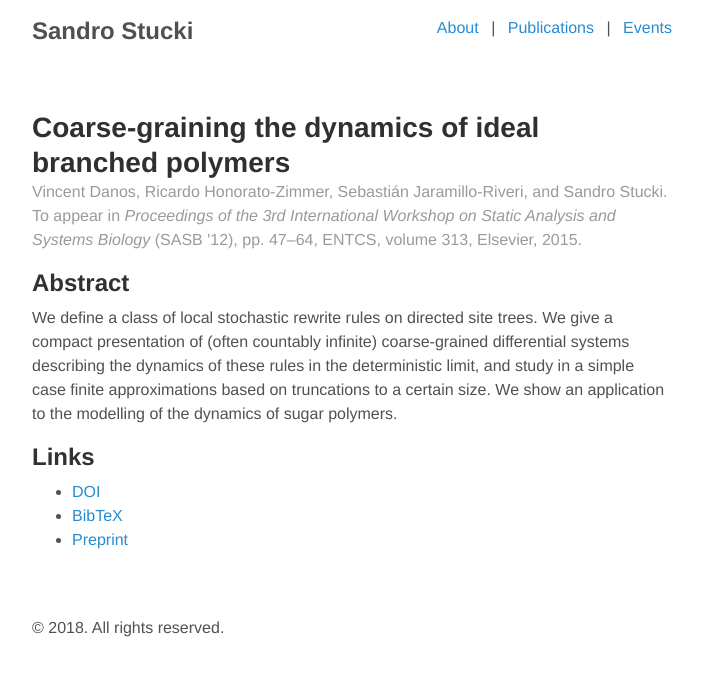
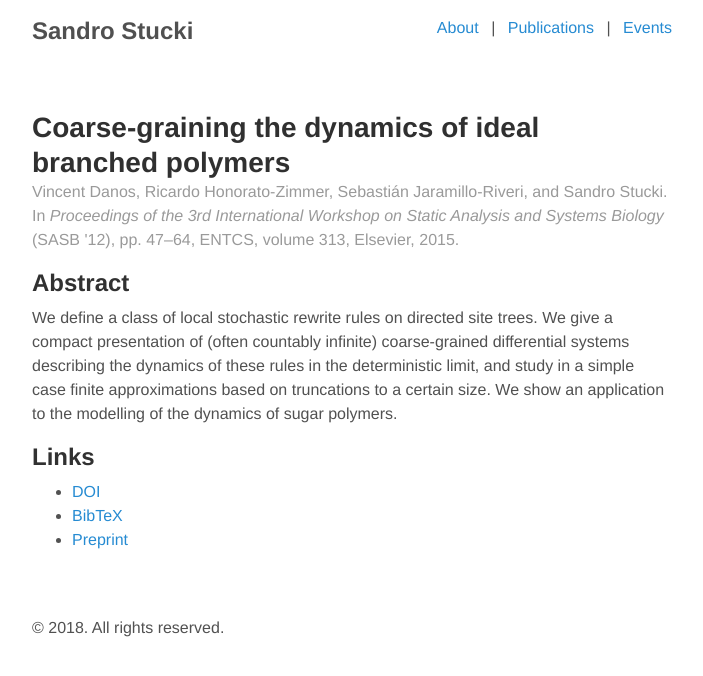
Before and after one commit to sstucki/sstucki.github.io, a Jekyll site: the page built from pubs/_posts/2012-09-10-DanosHJS12sasb-cdibp.md, in a window 1280 px wide. Shown: the top 676 px of the page, without its empty margins (288-991 px from the left). Built offline with Jekyll 4.4.1, drawn with Linux system fonts in a browser that asks for light colours.

Commit message:
Small fixes in publications.

```diff
--- a/pubs/_posts/2012-09-10-DanosHJS12sasb-cdibp.md
+++ b/pubs/_posts/2012-09-10-DanosHJS12sasb-cdibp.md
@@ -7,7 +7,7 @@ authors:
   - Sebastián Jaramillo-Riveri
   - Sandro Stucki
 howpublished:
-  "To appear in <em>Proceedings of the 3rd International Workshop on
+  "In <em>Proceedings of the 3rd International Workshop on
   Static Analysis and Systems Biology</em> (SASB '12)"
 copynote:
   'pp. 47&ndash;64, ENTCS, volume 313, Elsevier, 2015'
```
Also changed, not shown: pubs/_posts/2012-09-10-DanosHJS12sasb-rgckm.md (+1 -1 lines), pubs/_posts/2016-11-04-BiboudisJSU16scala-proc.md (+1 -1 lines).
